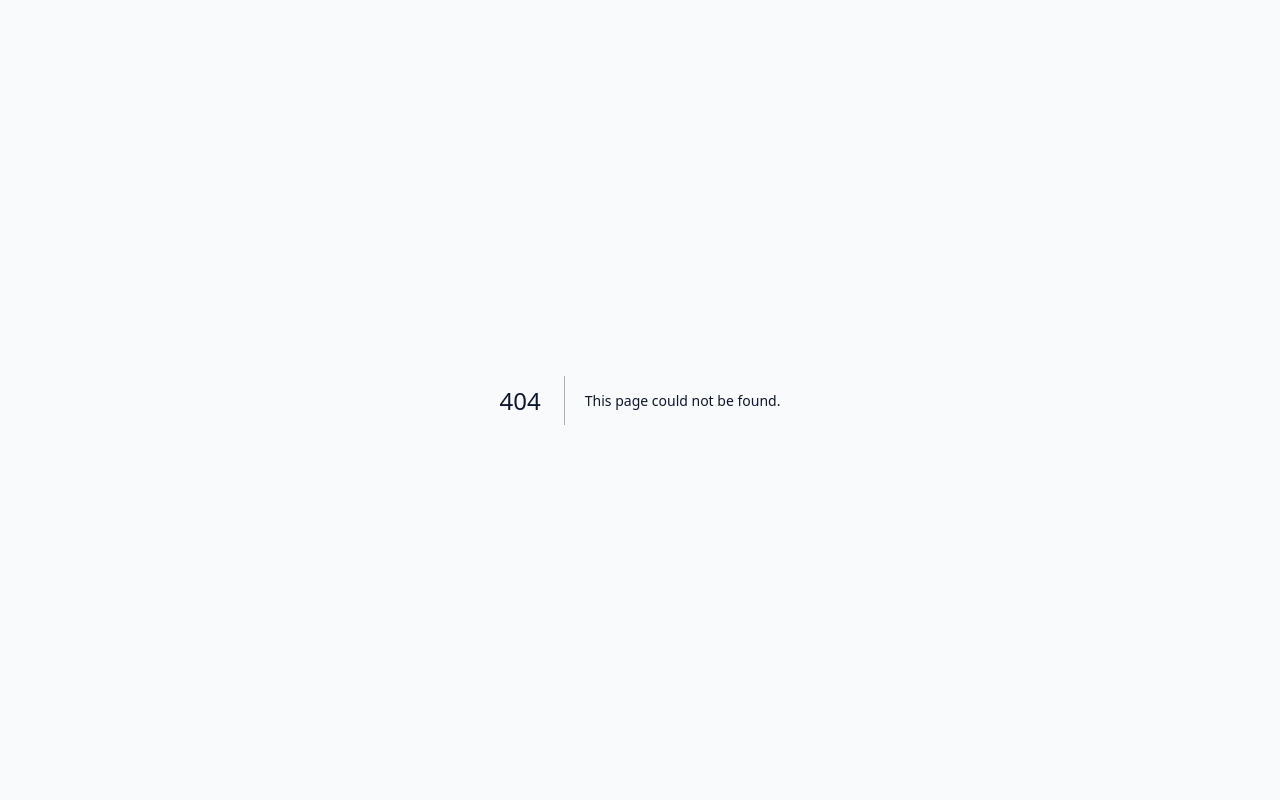
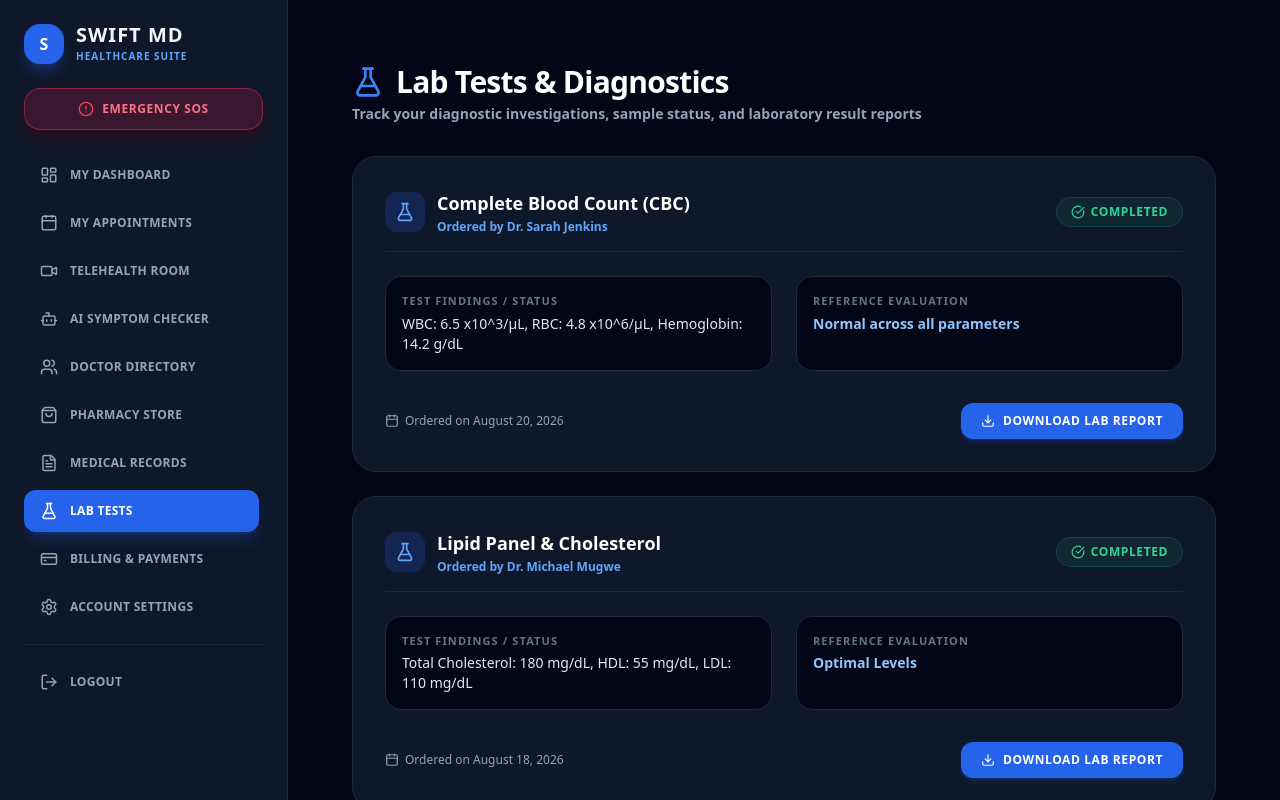
Before and after one commit to mugwe88-ops/MedicareAI, a Next.js app in the folder frontend/: page /dashboard/labs in a window 1280 px wide. Before the commit this address had no page. Shown: the top 800 px of the page. Built offline with nearby package versions, Linux system fonts and the light colour scheme.

Commit message:
updated Lab Tests page code snippet

```diff
--- /dev/null
+++ b/frontend/app/dashboard/labs/page.tsx
@@ -0,0 +1,137 @@
+"use client";
+import { useState, useEffect } from "react";
+import { FlaskConical, Download, Calendar, Clock, CheckCircle, AlertCircle } from "lucide-react";
+
+interface LabTest {
+  id: number;
+  testName: string;
+  orderedBy: string;
+  dateOrdered: string;
+  status: "Completed" | "Pending" | "Processing";
+  results?: string;
+  referenceRange?: string;
+}
+
+export default function LabTestsPage() {
+  const [labTests, setLabTests] = useState<LabTest[]>([]);
+  const [loading, setLoading] = useState(true);
+
+  useEffect(() => {
+    // Fetch or simulate patient lab test records
+    setTimeout(() => {
+      setLabTests([
+        {
+          id: 1,
+          testName: "Complete Blood Count (CBC)",
+          orderedBy: "Dr. Sarah Jenkins",
+          dateOrdered: "August 20, 2026",
+          status: "Completed",
+          results: "WBC: 6.5 x10^3/µL, RBC: 4.8 x10^6/µL, Hemoglobin: 14.2 g/dL",
+          referenceRange: "Normal across all parameters"
+        },
+        {
+          id: 2,
+          testName: "Lipid Panel & Cholesterol",
+          orderedBy: "Dr. Michael Mugwe",
+          dateOrdered: "August 18, 2026",
+          status: "Completed",
+          results: "Total Cholesterol: 180 mg/dL, HDL: 55 mg/dL, LDL: 110 mg/dL",
+          referenceRange: "Optimal Levels"
+        },
+        {
+          id: 3,
+          testName: "Thyroid Stimulating Hormone (TSH)",
+          orderedBy: "Dr. Sarah Jenkins",
+          dateOrdered: "August 25, 2026",
+          status: "Processing",
+          results: "Sample received at laboratory, analysis underway.",
+          referenceRange: "Pending"
+        }
+      ]);
+      setLoading(false);
+    }, 500);
+  }, []);
+
+  return (
+    <div className="p-4 sm:p-8 bg-slate-950 min-h-screen text-slate-100 font-sans">
+      <div className="max-w-4xl mx-auto">
+        <div className="mb-8">
+          <h1 className="text-3xl font-black text-white tracking-tight flex items-center gap-3">
+            <FlaskConical className="text-blue-500" size={32} />
+            Lab Tests & Diagnostics
+          </h1>
+          <p className="text-slate-400 text-sm font-semibold mt-1">
+            Track your diagnostic investigations, sample status, and laboratory result reports
+          </p>
+        </div>
+
+        {loading ? (
+          <div className="p-12 text-center text-slate-400 font-bold">
+            Loading laboratory records...
+          </div>
+        ) : labTests.length === 0 ? (
+          <div className="p-12 text-center text-slate-400 font-medium bg-slate-900 rounded-3xl border border-slate-800">
+            No lab tests found on file.
+          </div>
+        ) : (
+          <div className="space-y-6">
+            {labTests.map((test) => (
+              <div
+                key={test.id}
+                className="bg-slate-900 rounded-3xl border border-slate-800 p-8 shadow-sm space-y-6"
+              >
+                <div className="flex flex-col sm:flex-row sm:items-center justify-between gap-4 pb-4 border-b border-slate-800">
+                  <div className="flex items-center gap-3">
+                    <div className="w-10 h-10 rounded-xl bg-blue-600/20 text-blue-400 flex items-center justify-center font-bold">
+                      <FlaskConical size={20} />
+                    </div>
+                    <div>
+                      <h2 className="text-lg font-black text-white">{test.testName}</h2>
+                      <p className="text-xs text-blue-400 font-bold mt-0.5">Ordered by {test.orderedBy}</p>
+                    </div>
+                  </div>
+
+                  <div className="flex items-center gap-3">
+                    <span className={`px-3.5 py-1.5 rounded-full text-xs font-bold uppercase tracking-wider flex items-center gap-1.5 ${
+                      test.status === "Completed" ? "bg-emerald-500/10 text-emerald-400 border border-emerald-500/20" :
+                      "bg-amber-500/10 text-amber-400 border border-amber-500/20"
+                    }`}>
+                      {test.status === "Completed" ? <CheckCircle size={14} /> : <Clock size={14} />}
+                      {test.status}
+                    </span>
+                  </div>
+                </div>
+
+                <div className="grid grid-cols-1 md:grid-cols-2 gap-6">
+                  <div className="bg-slate-950 p-4 rounded-2xl border border-slate-800">
+                    <p className="text-[11px] font-black uppercase tracking-widest text-slate-500 mb-1">Test Findings / Status</p>
+                    <p className="text-sm font-medium text-slate-200">{test.results}</p>
+                  </div>
+
+                  <div className="bg-slate-950 p-4 rounded-2xl border border-slate-800">
+                    <p className="text-[11px] font-black uppercase tracking-widest text-slate-500 mb-1">Reference Evaluation</p>
+                    <p className="text-sm font-bold text-blue-300">{test.referenceRange}</p>
+                  </div>
+                </div>
+
+                <div className="pt-2 flex items-center justify-between">
+                  <span className="text-xs text-slate-400 font-medium flex items-center gap-1.5">
+                    <Calendar size={14} /> Ordered on {test.dateOrdered}
+                  </span>
+                  {test.status === "Completed" && (
+                    <button
+                      onClick={() => alert("Downloading laboratory report PDF...")}
+                      className="px-5 py-2.5 bg-blue-600 hover:bg-blue-700 text-white font-bold text-xs uppercase tracking-wider rounded-xl transition flex items-center gap-2 shadow-md shadow-blue-600/20"
+                    >
+                      <Download size={14} /> Download Lab Report
+                    </button>
+                  )}
+                </div>
+              </div>
+            ))}
+          </div>
+        )}
+      </div>
+    </div>
+  );
+}
--- a/frontend/app/dashboard/layout.tsx
+++ b/frontend/app/dashboard/layout.tsx
@@ -42,7 +42,7 @@ export default function DashboardLayout({
     }
   }, []);
 
-  // Base navigation items for patients including Billing, Lab Results, and Emergency SOS
+  // Base navigation items for patients
   const baseNavItems = [
     { name: "MY DASHBOARD", href: "/dashboard", icon: LayoutDashboard },
     { name: "MY APPOINTMENTS", href: "/dashboard/appointments", icon: Calendar },
@@ -51,7 +51,7 @@ export default function DashboardLayout({
     { name: "DOCTOR DIRECTORY", href: "/dashboard/doctors", icon: Users },
     { name: "PHARMACY STORE", href: "/dashboard/pharmacy", icon: ShoppingBag },
     { name: "MEDICAL RECORDS", href: "/dashboard/records", icon: FileText },
-    { name: "LAB RESULTS", href: "/dashboard/labs", icon: FlaskConical },
+    { name: "LAB TESTS", href: "/dashboard/labs", icon: FlaskConical },
     { name: "BILLING & PAYMENTS", href: "/dashboard/billing", icon: CreditCard },
     { name: "ACCOUNT SETTINGS", href: "/dashboard/settings", icon: Settings },
   ];
```
